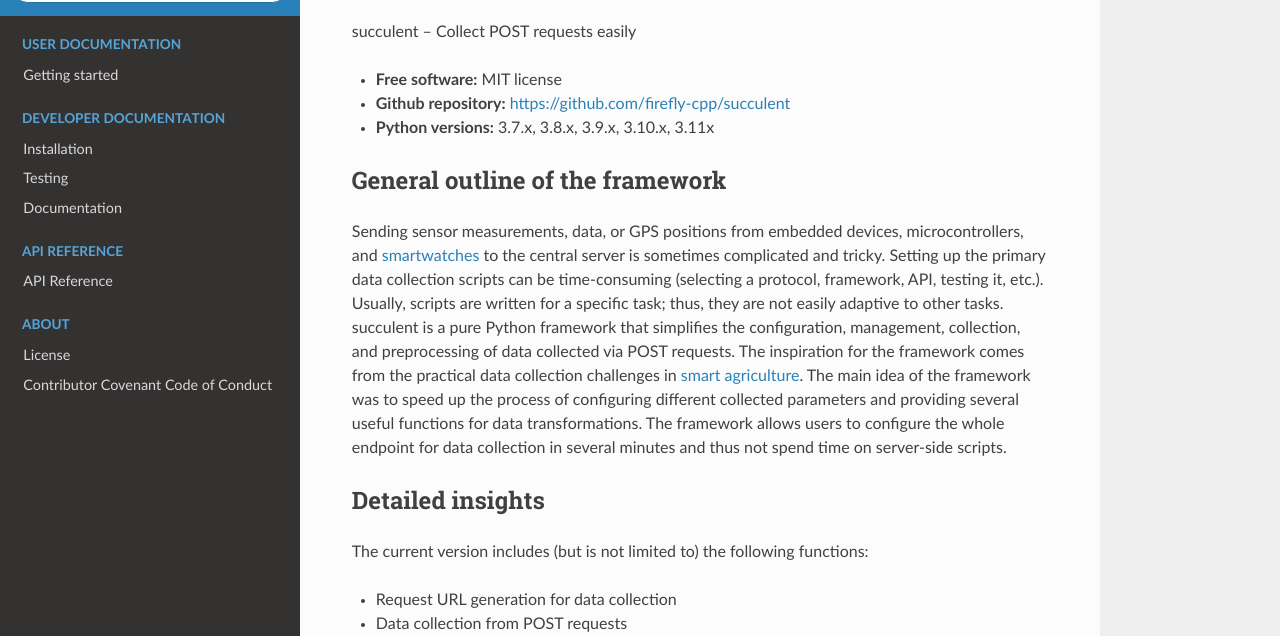
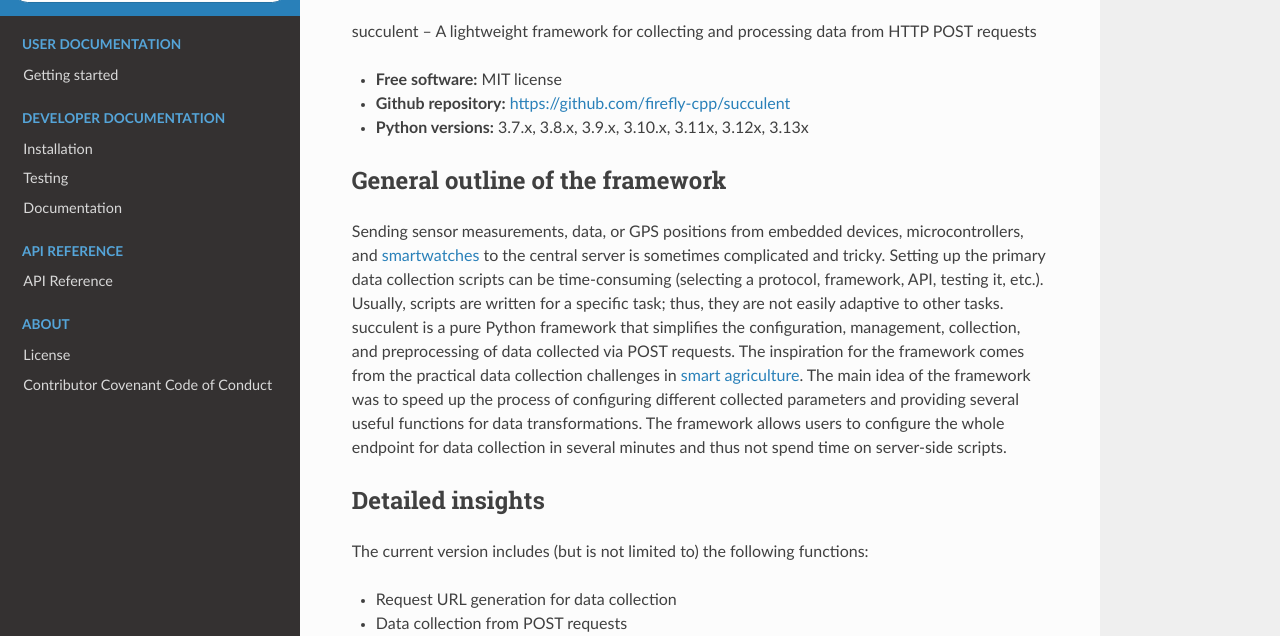
Before and after one commit to firefly-cpp/succulent, a Sphinx documentation site: the page built from docs/index.rst, in a window 1280 px wide and 900 px high, cut to the strip 264-900 px from the top of the window. Built offline with Sphinx 7.4.7 and the Read the Docs theme 3.1.0, drawn with Linux system fonts in a browser that asks for light colours; some of the changed text lies outside the part shown.

Commit message:
Minor changes (better outline of this framework)

```diff
--- a/docs/conf.py
+++ b/docs/conf.py
@@ -18,7 +18,7 @@ sys.path.insert(0, os.path.abspath('../'))
 # -- Project information -----------------------------------------------------
 
 project = 'succulent'
-copyright = '2023-2025, Tadej Lahovnik, Iztok Fister Jr.'
+copyright = '2023-2026, Tadej Lahovnik, Iztok Fister Jr.'
 author = 'Tadej Lahovnik, Iztok Fister Jr.'
 
 # The full version, including alpha/beta/rc tags
--- a/docs/index.rst
+++ b/docs/index.rst
@@ -3,11 +3,11 @@ succulent
 
 .. automodule:: succulent
 
-succulent -- Collect POST requests easily
+succulent -- A lightweight framework for collecting and processing data from HTTP POST requests
 
 * **Free software:** MIT license
 * **Github repository:** https://github.com/firefly-cpp/succulent
-* **Python versions:** 3.7.x, 3.8.x, 3.9.x, 3.10.x, 3.11x
+* **Python versions:** 3.7.x, 3.8.x, 3.9.x, 3.10.x, 3.11x, 3.12x, 3.13x
 
 General outline of the framework
 ---------------------------------
```
Also changed, not shown: README.md (+1 -1 lines).
